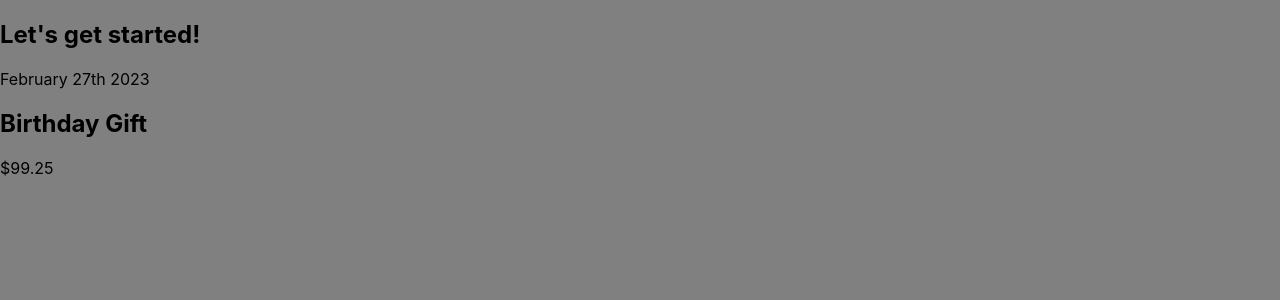
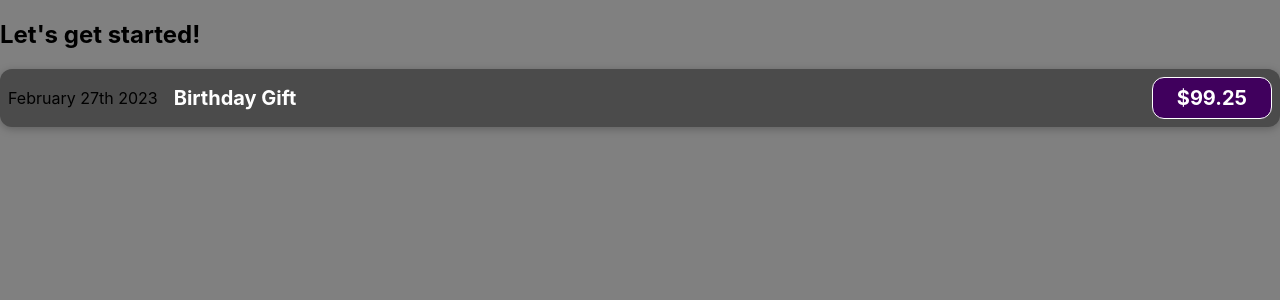
Before and after one commit to GxbrielZ/expense-counter, a JavaScript app: page / in a window 1280 px wide. Shown: the top 300 px of the page. Built offline with nearby package versions, Linux system fonts and the light colour scheme.

Commit message:
Added basic styling to the ExpenseItem file

```diff
--- /dev/null
+++ b/src/components/ExpenseItem.css
@@ -0,0 +1,56 @@
+.expense-item {
+    display: flex;
+    justify-content: space-between;
+    align-items: center;
+    box-shadow: 0 2px 8px rgba(0, 0, 0, 0.25);
+    padding: 0.5rem;
+    margin: 1rem 0;
+    border-radius: 12px;
+    background-color: #4b4b4b;
+}
+
+.expense-item__description {
+    display: flex;
+    flex-direction: column;
+    gap: 1rem;
+    align-items: flex-end;
+    flex-flow: column-reverse;
+    justify-content: flex-start;
+    flex: 1;
+}
+
+.expense-item h2 {
+    color: #3a3a3a;
+    font-size: 1rem;
+    flex: 1;
+    margin: 0 1rem;
+    color: white;
+}
+
+.expense-item__price {
+    font-size: 1rem;
+    font-weight: bold;
+    color: white;
+    background-color: #40005d;
+    border: 1px solid white;
+    padding: 0.5rem;
+    border-radius: 12px;
+}
+
+@media (min-width: 580px) {
+    .expense-item__description {
+      flex-direction: row;
+      align-items: center;
+      justify-content: flex-start;
+      flex: 1;
+    }
+
+.expense-item__description h2 {
+      font-size: 1.25rem;
+    }
+
+.expense-item__price {
+      font-size: 1.25rem;
+      padding: 0.5rem 1.5rem;
+    }
+}
--- a/src/components/ExpenseItem.js
+++ b/src/components/ExpenseItem.js
@@ -1,10 +1,12 @@
+import './ExpenseItem.css';
+
 function ExpenseItem() {
     return (
-        <div>
+        <div className='expense-item'>
             <div>February 27th 2023</div>
-            <div>
+            <div className='expense-item__description'>
                 <h2>Birthday Gift</h2>
-                <div>$99.25</div>
+                <div className='expense-item__price'>$99.25</div>
             </div>
         </div>
     );
```
